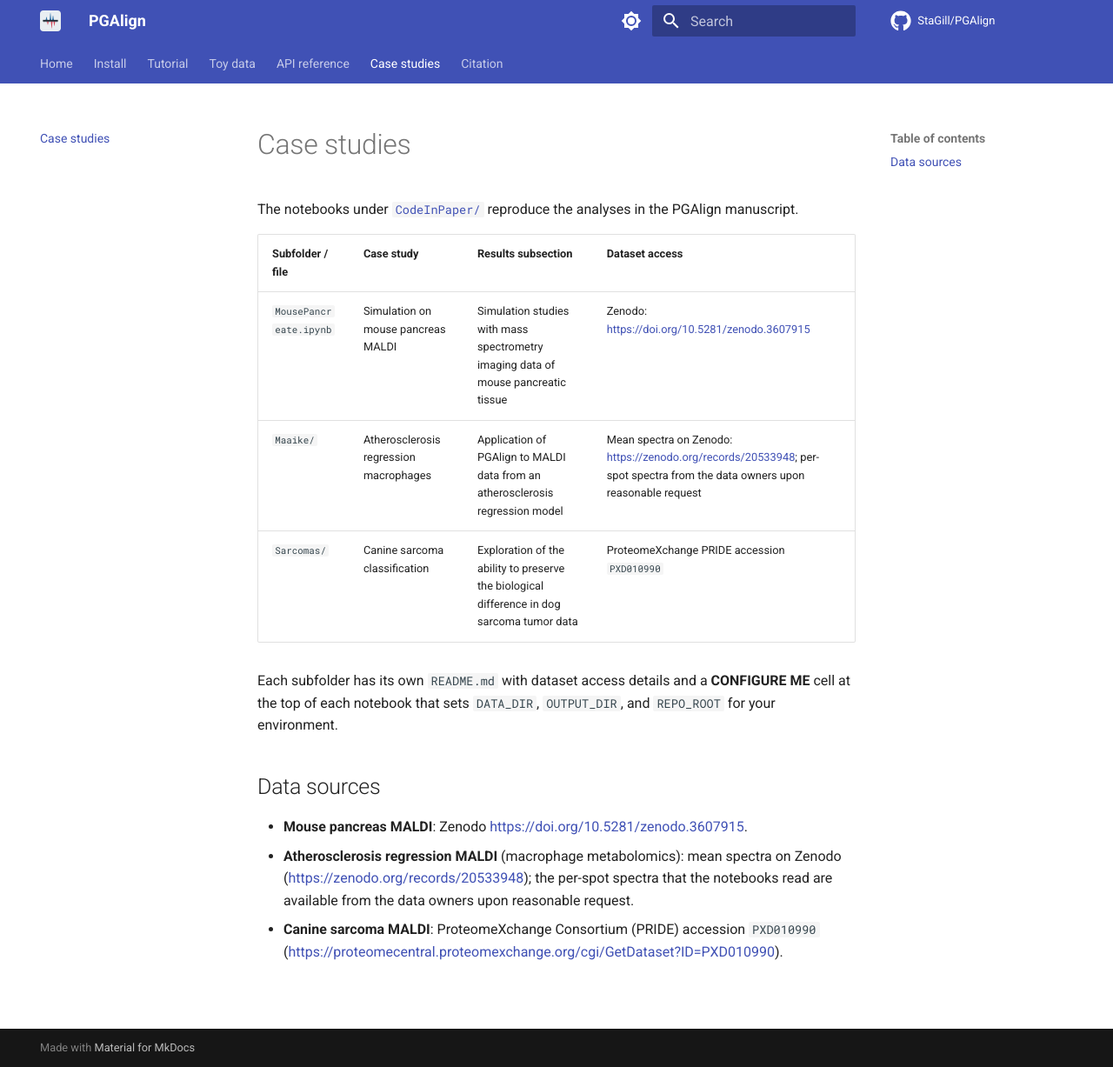
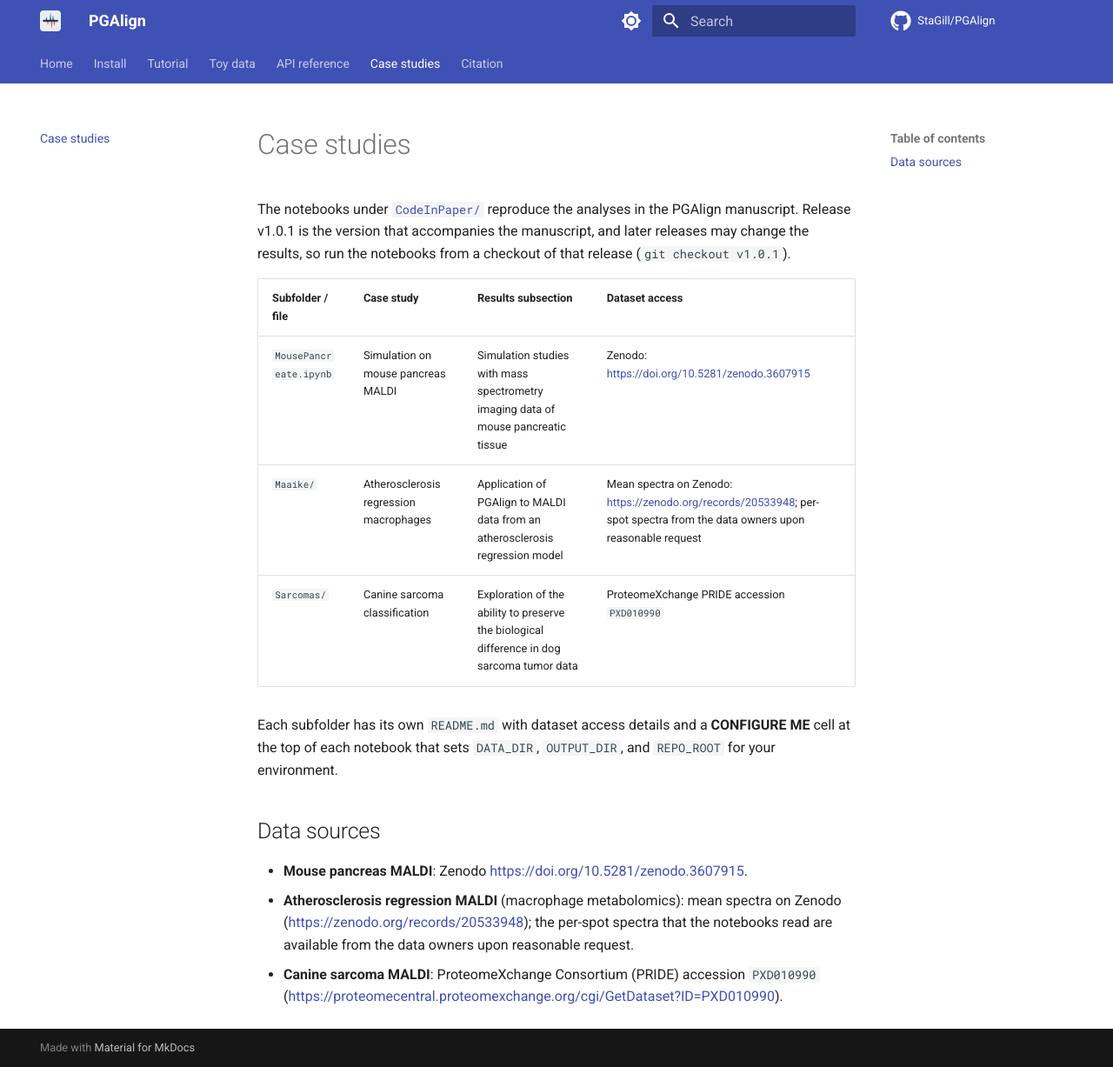
Before and after one commit to StaGill/PGAlign, an MkDocs documentation site: the page built from docs/case-studies.md, in a window 1280 px wide and 1227 px high. Shown: the whole window at 87% size. Built offline with MkDocs 1.6.1 and Material for MkDocs 9.7.7, drawn with Linux system fonts in a browser that asks for light colours; comment, search, counter and statistics services are not loaded.

```diff
--- a/docs/case-studies.md
+++ b/docs/case-studies.md
@@ -1,7 +1,9 @@
 # Case studies
 
 The notebooks under [`CodeInPaper/`](https://github.com/StaGill/PGAlign/tree/main/CodeInPaper)
-reproduce the analyses in the PGAlign manuscript.
+reproduce the analyses in the PGAlign manuscript. Release v1.0.1 is the version
+that accompanies the manuscript, and later releases may change the results, so
+run the notebooks from a checkout of that release (`git checkout v1.0.1`).
 
 | Subfolder / file                  | Case study                              | Results subsection             | Dataset access                                                                 |
 |-----------------------------------|-----------------------------------------|--------------------------------|--------------------------------------------------------------------------------|
--- a/pgalign/__init__.py
+++ b/pgalign/__init__.py
@@ -9,7 +9,7 @@ The four pipeline steps in the paper map to these public objects:
   Step 4  Fine Alignment Assessment     -> AnnDataMALDI.fine_alignment_assessment()
 """
 
-__version__ = "1.0.0"
+__version__ = "1.0.1"
 
 from .util import (
     prefilter_cells,
```
Also changed, not shown: CodeInPaper/README.md (+2 -1 lines), README.md (+10 -2 lines), docs/install.md (+1 -1 lines), 2 other files.
